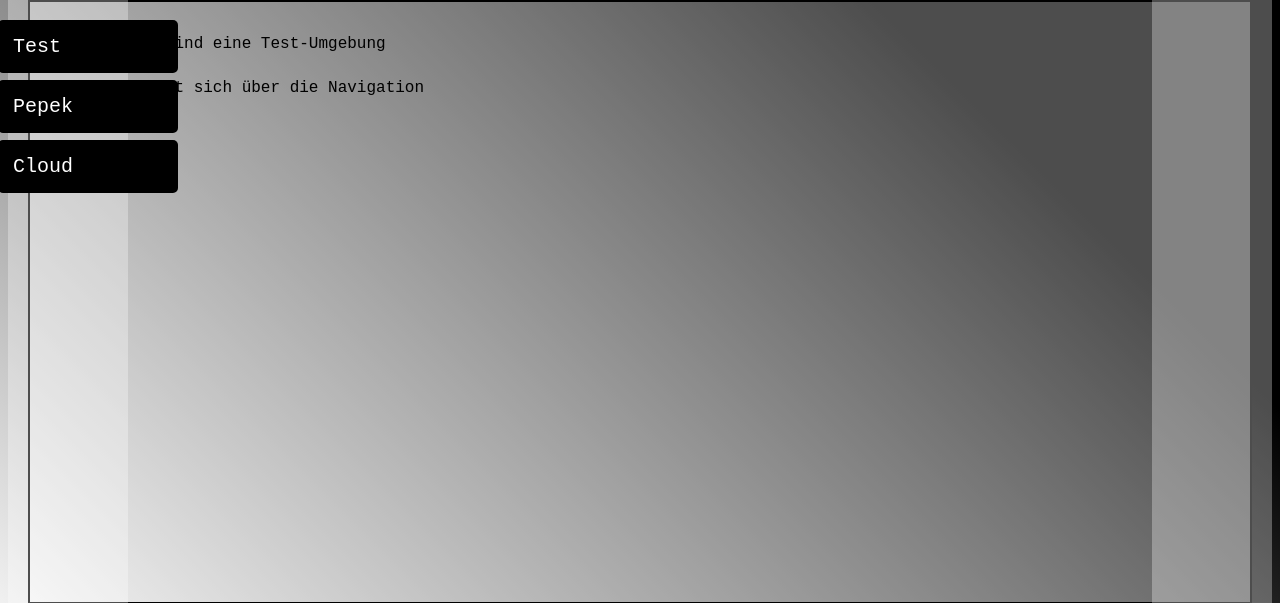
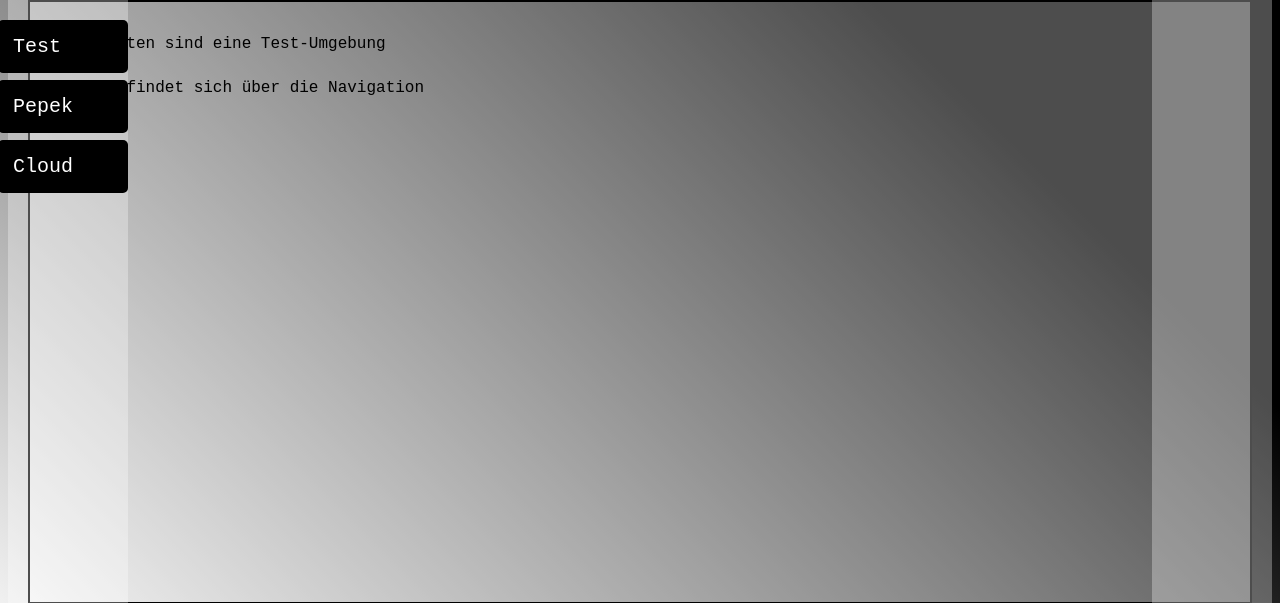
Before and after one commit to muffinmaster1024/muffinmaster1024.github.io, a PHP site: page / in a window 1280 px wide. Shown: the part 111-714 px from the top of the page. Run offline with PHP 8.4, Linux system fonts and the light colour scheme.

Commit message:
Update general.css

```diff
--- a/general.css
+++ b/general.css
@@ -41,7 +41,7 @@ aside, nav{
     position: absolute;
     left: -10px;
     padding: 15px;
-    width: 150px;
+    width: 100px;
     text-decoration: none;
     font-size: 20px;
     color: white;
@@ -52,7 +52,7 @@ aside, nav{
 /*********************************************/
 #mySidenav a:hover {
 /*    position: relative; */ /* breaks it  */
-    left: 40;
+    left: 50;
 }
 
 
```
